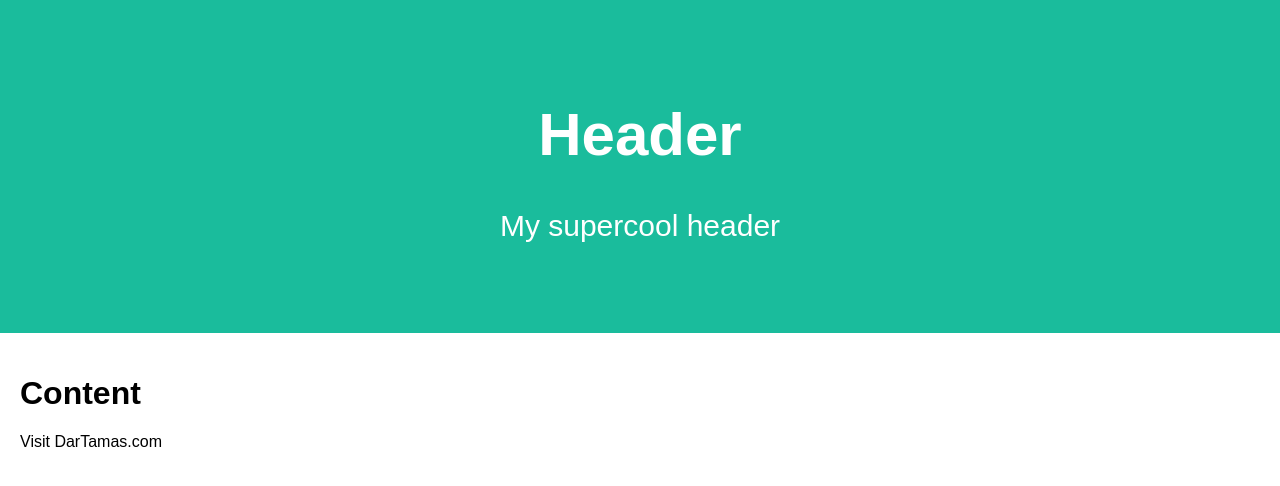
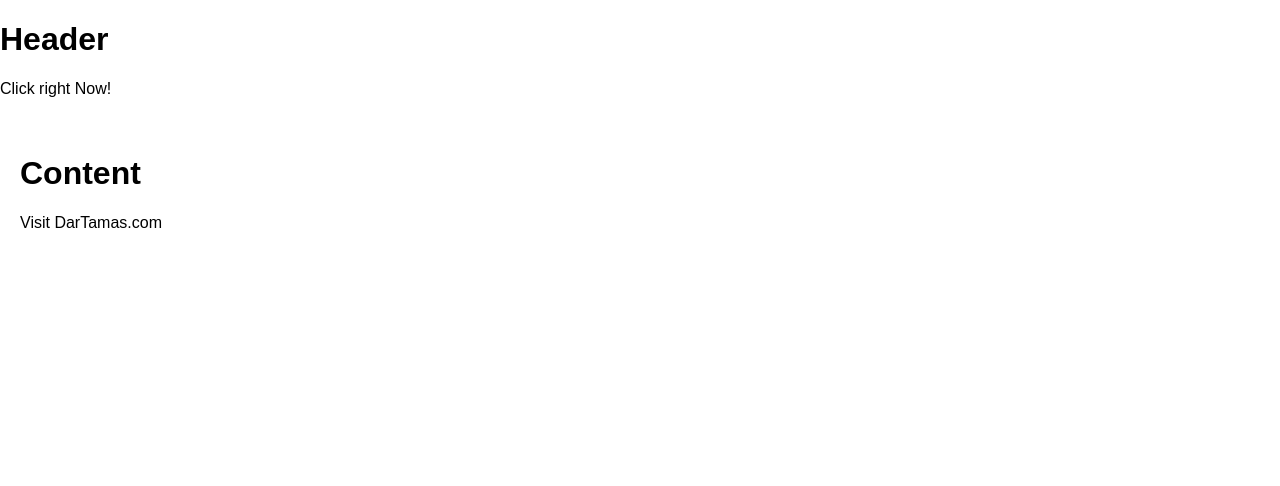
Before and after one commit to Dartamas/dartamas.github.io, a plain HTML site: page index.html in a window 1280 px wide. Drawn offline with Linux system fonts and the light colour scheme.

Commit message:
Update index.html

```diff
--- a/index.html
+++ b/index.html
@@ -7,9 +7,9 @@
       <style> /* Style the body */ body { font-family: Arial; margin: 0; } /* Header/Logo Title */ .header { padding: 60px; text-align: center; background: #1abc9c; color: white; font-size: 30px; } /* Page Content */ .content {padding:20px;} </style>
    </head>
    <body>
-      <div class="header">
+      <div class="DarTamas.com">
          <h1>Header</h1>
-         <p>My supercool header</p>
+         <p>Click right Now!</p>
       </div>
       <div class="content">
          <h1>Content</h1>
```
